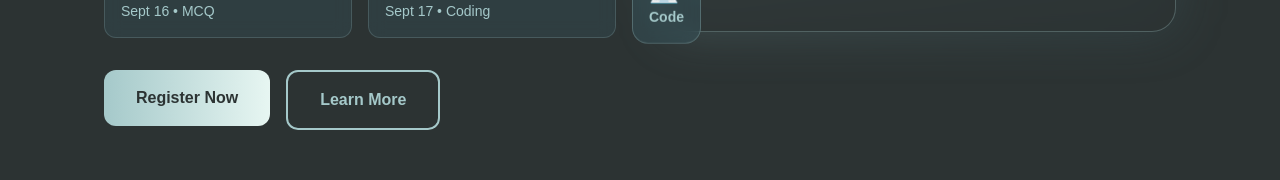
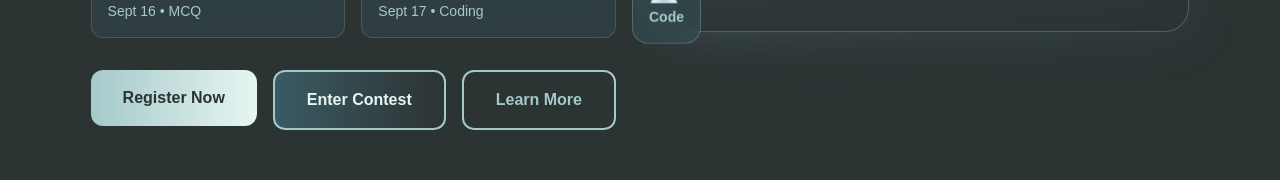
Before and after one commit to Luckywagh63/CodeQuest, a Next.js app: page / in a window 1280 px wide. Shown: the part 509-689 px from the top of the page. Built offline with nearby package versions, Linux system fonts and the light colour scheme; no server answers.

Commit message:
Update page.js

```diff
--- a/app/page.js
+++ b/app/page.js
@@ -20,6 +20,13 @@ export default function CodeQuest() {
     }
   };
 
+  const navigateToContest = () => {
+    // In a real app, you would use Next.js router or similar
+    alert('Navigating to Contest page...');
+    // For demo purposes, you could replace this with:
+    // router.push('/contest');
+  };
+
   return (
     <div className="min-h-screen bg-[#2C3333] text-[#E7F6F2] relative overflow-hidden">
       {/* Dynamic Background */}
@@ -38,6 +45,7 @@ export default function CodeQuest() {
         <div className="absolute bottom-32 right-32 w-24 h-24 bg-[#395B64] rounded-full animate-pulse"></div>
         <div className="absolute top-1/2 right-20 w-16 h-16 border-2 border-[#E7F6F2] animate-bounce"></div>
       </div>
+
 
       {/* Hero Section */}
       <div className="relative z-10 min-h-screen flex items-center justify-center px-6 pt-32 sm:pt-0">
@@ -74,9 +82,18 @@ export default function CodeQuest() {
 
             {/* CTA Buttons */}
             <div className="flex flex-col sm:flex-row gap-4">
-             <a href='/login'> <button className="group relative px-8 py-4 cursor-pointer bg-gradient-to-r from-[#A5C9CA] to-[#E7F6F2] text-[#2C3333] font-bold rounded-xl overflow-hidden hover:scale-105 transition-all duration-300">
-                <span className="relative z-10">Register Now</span>
-                <div className="absolute inset-0 bg-gradient-to-r from-[#E7F6F2] to-[#A5C9CA] opacity-0 group-hover:opacity-100 transition-opacity duration-300"></div>
+              <a href='/login'>
+                <button className="group relative px-8 py-4 cursor-pointer bg-gradient-to-r from-[#A5C9CA] to-[#E7F6F2] text-[#2C3333] font-bold rounded-xl overflow-hidden hover:scale-105 transition-all duration-300">
+                  <span className="relative z-10">Register Now</span>
+                  <div className="absolute inset-0 bg-gradient-to-r from-[#E7F6F2] to-[#A5C9CA] opacity-0 group-hover:opacity-100 transition-opacity duration-300"></div>
+                </button>
+              </a>
+              <a href='/contest'>
+              <button
+
+                className="px-8 py-4 bg-gradient-to-r from-[#395B64] to-[#2C3333] text-[#E7F6F2] font-bold rounded-xl border-2 border-[#A5C9CA] hover:bg-gradient-to-r hover:from-[#A5C9CA] hover:to-[#395B64] hover:text-[#2C3333] transition-all duration-300 cursor-pointer"
+              >
+                Enter Contest
               </button>
               </a>
               <button
```
